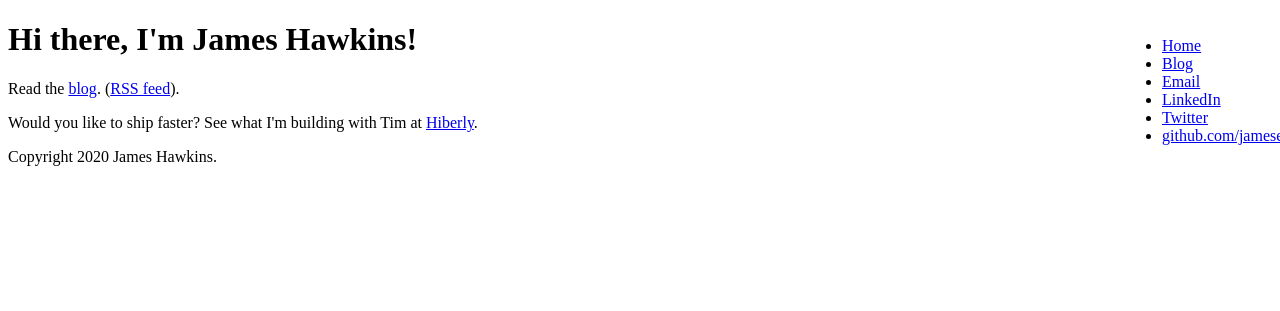
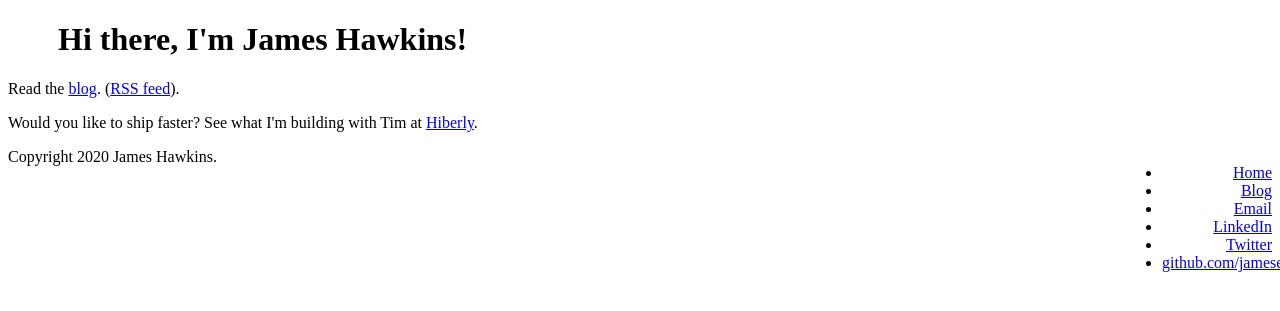
Before and after one commit to jamesefhawkins/jamesefhawkins.github.io, a Jekyll site: the page built from index.html, in a window 1280 px wide. Shown: the top 311 px of the page. Built offline with Jekyll 4.4.1, drawn with Linux system fonts in a browser that asks for light colours.

Commit message:
css tweaks

```diff
--- a/_layouts/default.html
+++ b/_layouts/default.html
@@ -6,6 +6,15 @@
 			<link rel="stylesheet" type="text/css" href="/css/main.css">
 		</head>
 		<body>
+
+			<div class="left">&nbsp;</div>
+
+			<div class="container">
+
+			{{ content }}
+
+			</div><!-- /.container -->
+
 			<nav>
                         <ul>
                                 <li><a href="/">Home</a></li>
@@ -16,11 +25,7 @@
                                 <li><a href="https://github.com/jamesefhawkins">github.com/jamesefhawkins</a></li>
                         </ul>
                         </nav>
-			<div class="container">
 
-			{{ content }}
-
-			</div><!-- /.container -->
 			<footer>
 				Copyright 2020 James Hawkins.
 			</footer>
--- a/css/main.css
+++ b/css/main.css
@@ -1,4 +1,15 @@
+.left {
+	width:50px;
+	float:left;
+}
+
+.container {
+	width:500px;
+}
+
 nav {
 	width:150px;
 	float:right;
+	list-style:none;
+	text-align:right;
 }
```
Lines whose indentation alone changed are shown as unchanged.
